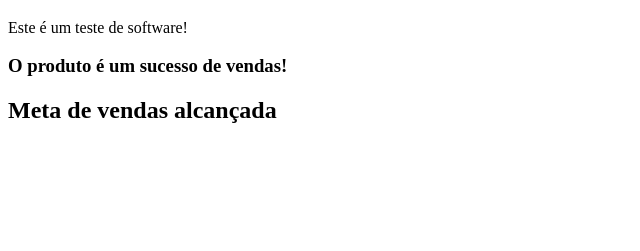
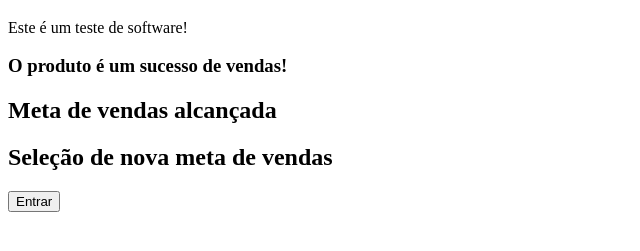
Before and after one commit to bernardoaugustocd/PROJETO-WEB-FRONT, a plain HTML site: page Index.html in a window 1280 px wide. Shown: the part 87-338 px from the top of the page, without its empty margins (0-640 px from the left). Drawn offline with Linux system fonts and the light colour scheme.

Commit message:
PROJETO_WEB_FRONT :BernardoAugusto | add botão.

```diff
--- a/Index.html
+++ b/Index.html
@@ -8,3 +8,5 @@
 
 <h3>O produto é um sucesso de vendas!</h3>
 <h2>Meta de vendas alcançada</h2>
+<h2>Seleção de nova meta de vendas<h2/>
+<button />Entrar
```
